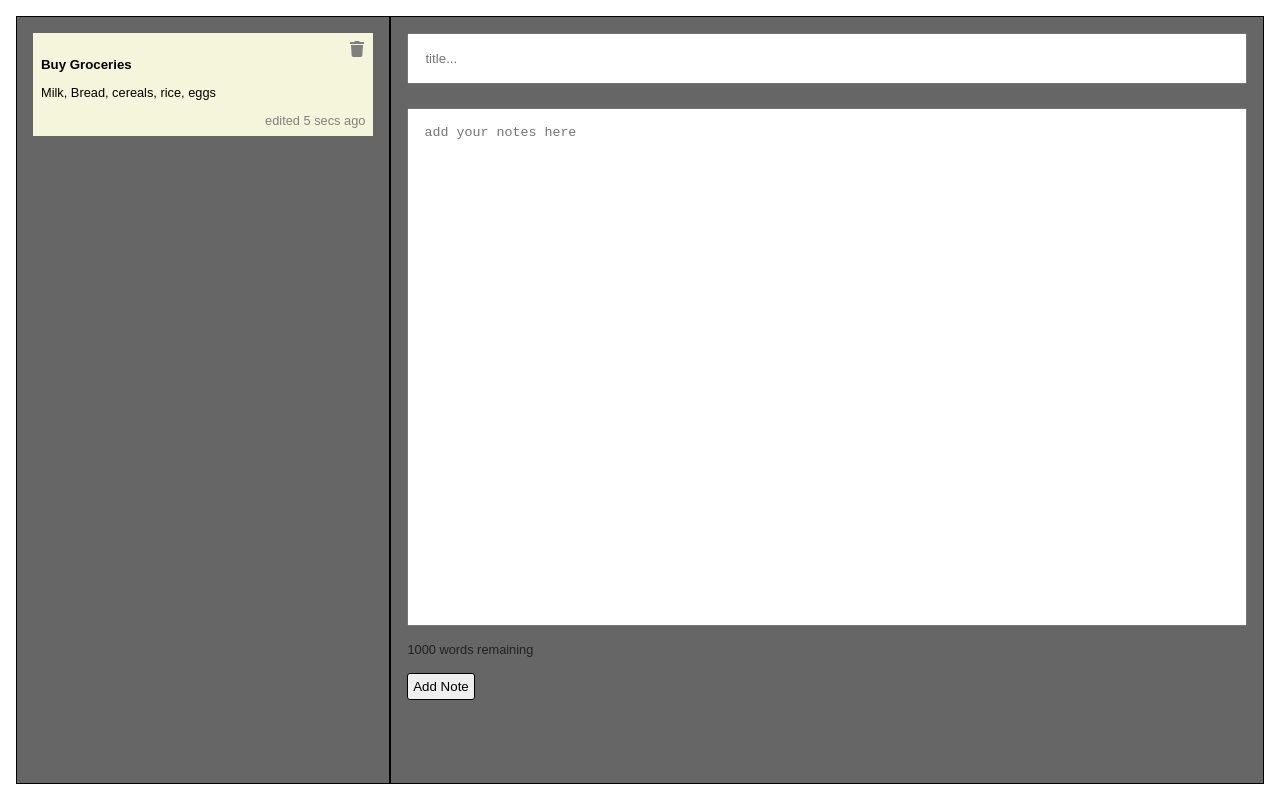
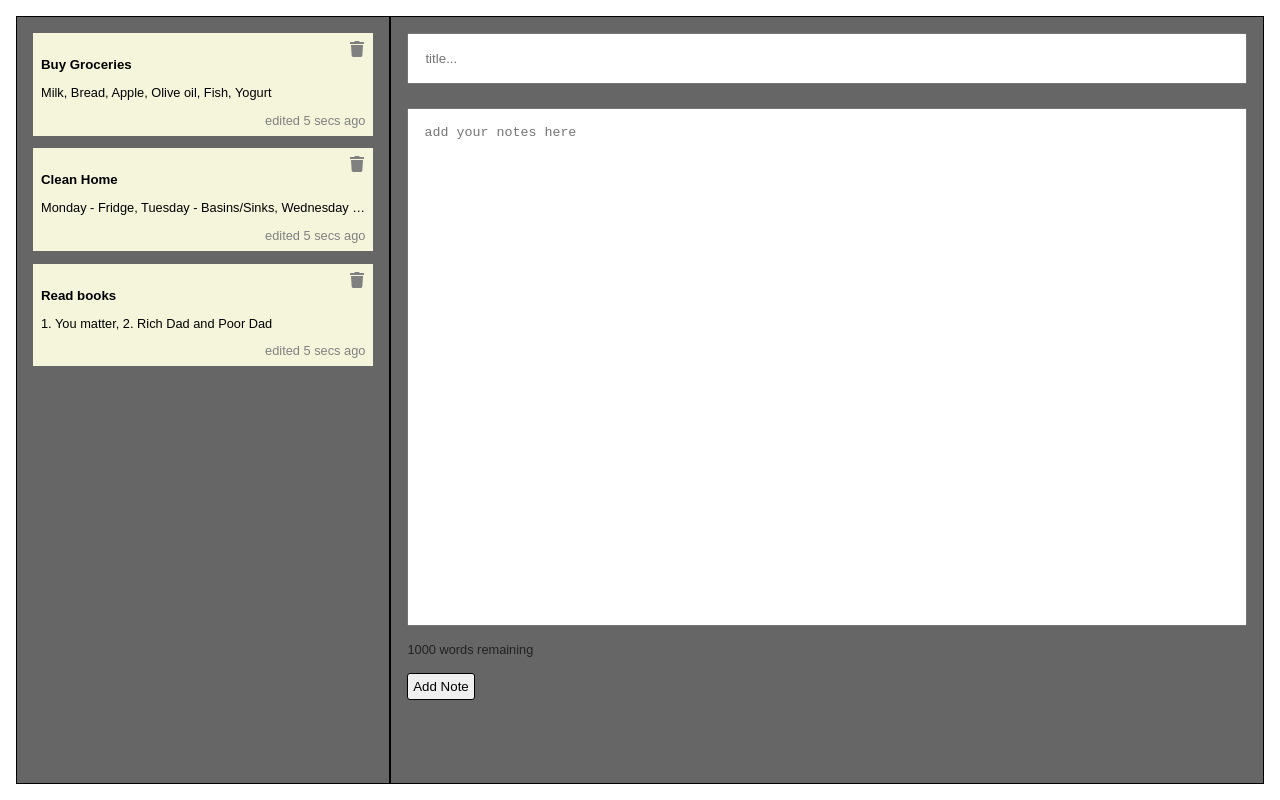
Before and after one commit to ManishaMuskan/react-notes-app, a React (Create React App) app: page / in a window 1280 px wide. Built offline with nearby package versions, Linux system fonts and the light colour scheme.

Commit message:
add notes using passing data through prop

```diff
--- a/src/App.js
+++ b/src/App.js
@@ -1,23 +1,47 @@
+import { v4 as uuid } from "uuid";
+import { useState } from "react";
+
 import "./App.css";
-
 import NoteEditor from "./components/notes/note_editor";
 import NotesList from "./components/notes/notes_list";
-import { NotesProvider } from "./contexts/NotesListContext";
 
 function App() {
+	const [notes, setNotes] = useState([
+		{
+			id: uuid(),
+			title: "Buy Groceries",
+			body: "Milk, Bread, Apple, Olive oil, Fish, Yogurt",
+		},
+		{
+			id: uuid(),
+			title: "Clean Home",
+			body: "Monday - Fridge, Tuesday - Basins/Sinks, Wednesday - Bedsheets",
+		},
+		{
+			id: uuid(),
+			title: "Read books",
+			body: "1. You matter, 2. Rich Dad and Poor Dad",
+		},
+	]);
+
+	const addNote = (note) => {
+		if (note) {
+			// the spread operator to create copy and append an item
+			setNotes([...notes, note]);
+		}
+	};
+
 	return (
 		<div className='App'>
 			{/* <p>Space for alert, need to be in fixed position</p> */}
 			<div className='notes-container'>
-				<NotesProvider>
-					<div className='notes-sidebar'>
-						{/* <NotesMenu /> */}
-						<NotesList />
-					</div>
-					<div className='notes-main'>
-						<NoteEditor />
-					</div>
-				</NotesProvider>
+				<div className='notes-sidebar'>
+					{/* <NotesMenu /> */}
+					<NotesList notes={notes} />
+				</div>
+				<div className='notes-main'>
+					<NoteEditor handleAddNote={addNote} />
+				</div>
 			</div>
 		</div>
 	);
--- a/src/components/notes/note_editor.js
+++ b/src/components/notes/note_editor.js
@@ -1,28 +1,24 @@
 import { useState } from "react";
 import { v4 as uuid } from "uuid";
-import { useNotesList } from "../../contexts/NotesListContext";
 
-const NoteEditor = () => {
+// getting fn to add note to notesList from parent component as props
+const NoteEditor = ({ handleAddNote }) => {
 	const [note, setNote] = useState({
 		id: uuid(),
 		title: "",
 		body: "",
 	});
 
-	const updateNote = (e) =>
-		setNote({ ...note, [e.target.name]: e.target.value });
+	const handleNoteChange = (e) => {
+		setNote((prevNote) => {
+			return { ...prevNote, [e.target.name]: e.target.value };
+		});
+	};
 
-	const { notes, notesContextChange } = useNotesList();
-
+	// passing note from child to parent and adding it using callback fn i.e. coming as prop
 	const addNote = () => {
-		if (note.title || note.body) {
-			notesContextChange([...notes, note]);
-			setNote({
-				id: uuid(),
-				title: "",
-				body: "",
-			});
-		}
+		handleAddNote(note);
+		setNote({ id: uuid(), title: "", body: "" });
 	};
 
 	return (
@@ -32,14 +28,14 @@ const NoteEditor = () => {
 					type='text'
 					name='title'
 					placeholder='title...'
+					onChange={handleNoteChange}
 					value={note.title}
-					onChange={updateNote}
 				/>
 				<textarea
 					name='body'
 					placeholder='add your notes here'
+					onChange={handleNoteChange}
 					value={note.body}
-					onChange={updateNote}
 				/>
 				<span className='character-limit'>1000 words remaining</span>
 			</div>
@@ -48,6 +44,6 @@ const NoteEditor = () => {
 			</button>
 		</div>
 	);
-};
+};;
 
 export default NoteEditor;
--- a/src/components/notes/notes_list.js
+++ b/src/components/notes/notes_list.js
@@ -1,8 +1,6 @@
 import NotePreview from "./note_preview";
-import { useNotesList } from "../../contexts/NotesListContext";
 
-const NotesList = () => {
-	const { notes } = useNotesList();
+const NotesList = ({ notes }) => {
 	const notesList = notes.map((note) => {
 		return (
 			<NotePreview noteTitle={note.title} noteBody={note.body} key={note.id} />
--- a/src/contexts/NotesListContext.js
+++ /dev/null
@@ -1,30 +0,0 @@
-import { createContext, useContext, useState } from "react";
-
-const NotesListContext = createContext();
-
-const notesList = [
-	{
-		id: "abcd",
-		title: "Buy Groceries",
-		body: "Milk, Bread, cereals, rice, eggs",
-	},
-];
-
-const useNotesList = () => {
-	const [notes, setNotes] = useContext(NotesListContext);
-	const notesContextChange = (notes) => {
-		setNotes(notes);
-	};
-	return { notes, notesContextChange };
-};
-
-const NotesProvider = ({ children }) => {
-	const [notes, setNotes] = useState(notesList);
-	return (
-		<NotesListContext.Provider value={[notes, setNotes]}>
-			{children}
-		</NotesListContext.Provider>
-	);
-};
-
-export { NotesListContext, useNotesList, NotesProvider };
```
